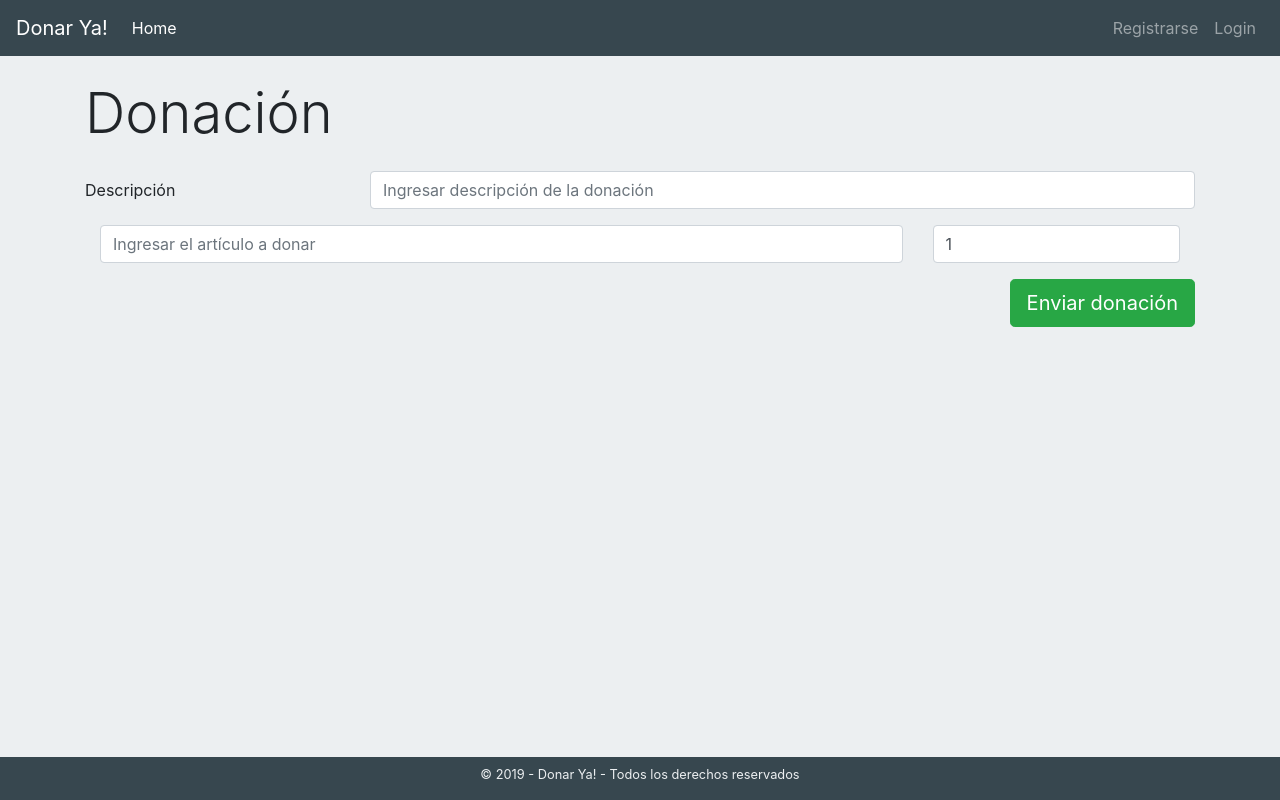
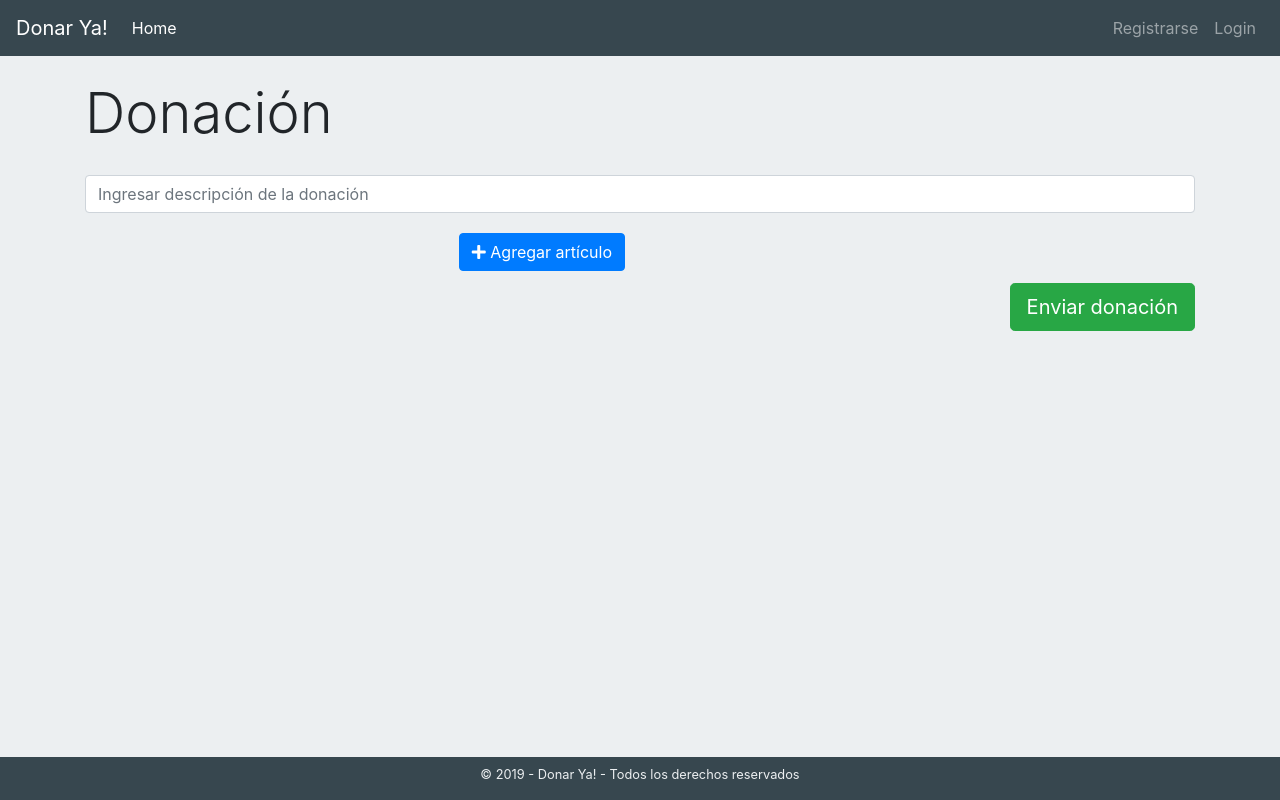
Before and after one commit to omelendrez/donarya, a React (Create React App) app: page /donar in a window 1280 px wide. Built offline with nearby package versions, Linux system fonts and the light colour scheme.

Commit message:
Complete add donations feature

```diff
--- a/src/components/Donar.jsx
+++ b/src/components/Donar.jsx
@@ -1,13 +1,24 @@
-import React, { useState } from 'react'
+import React, { useState, useEffect } from 'react'
 import API from '../services/api'
 import DonarForm from './DonarForm'
+import Item from './Item'
+import './Donar.scss'
 
 const Donar = () => {
 
   const [description, setDescription] = useState('')
   const [processing, setProcessing] = useState(false)
   const [error, setError] = useState({ error: false, message: '' })
+  const [isAdding, setIsAdding] = useState(false)
+  const [items, setItems] = useState([])
+  const [saved, setSaved] = useState(true)
+
   const { message: errMsg, error: errStatus } = error
+
+  useEffect(() => {
+    setSaved(false)
+    // eslint-disable-next-line
+  }, [])
 
   const handleChange = (e) => {
     const value = e.target.value
@@ -24,18 +35,31 @@ const Donar = () => {
   const handleSubmit = (e) => {
     e.preventDefault()
 
+    if (!items.length) {
+      setError({
+        ...error,
+        error: true,
+        message: 'Debe cargar al menos un artículo a la donación - Haga en el botón azul '
+      })
+      return
+    }
+
     setProcessing(true)
 
     const user = JSON.parse(localStorage.getItem('user'))
 
     const payload = {
       description,
-      userId: user.id
+      userId: user.id,
+      items
     }
 
     API
       .post('/donations', payload)
-      .then(() => setProcessing(false))
+      .then(data => {
+        setProcessing(false)
+        setSaved(true)
+      })
       .catch(err => {
         const { data } = err.response
         setError({
@@ -47,13 +71,63 @@ const Donar = () => {
       })
   }
 
+  const handleAdd = (e) => {
+    e.preventDefault()
+    setError({
+      ...error,
+      error: false,
+      message: ''
+    })
+    setIsAdding(true)
+  }
+
+  const handleSave = (item) => {
+    if (!item.title.length) {
+      setError({
+        ...error,
+        error: true,
+        message: 'Debe ingresar el artículo'
+      })
+      return
+    }
+
+    if (item.quantity < 1) {
+      setError({
+        ...error,
+        error: true,
+        message: 'Debe ingresar la cantidad'
+      })
+      return
+    }
+
+    if (items.find(it => it.title === item.title)) {
+      setError({
+        ...error,
+        error: true,
+        message: `Ya existe artículo ${item.title} en la lista`
+      })
+      return
+    }
+
+    setError({
+      ...error,
+      error: false,
+      message: ''
+    })
+
+    setItems([
+      ...items,
+      item
+    ])
+    setIsAdding(false)
+  }
+
   return (
     <div className="container mb-5 pb-5">
       <p className="my-4 display-4">Donación</p>
       <form onSubmit={handleSubmit}>
         <div className="form-group row">
-          <label htmlFor="description" className="col-sm-3 col-form-label">Descripción</label>
-          <div className="col-sm-9">
+          {!saved && <div className="col-sm-12  my-1">
             <input
               type="text"
               pattern="[a-zA-Z ]{8,}"
@@ -65,18 +139,38 @@ const Donar = () => {
               value={description}
               required />
           </div>
+          }
+          {!saved &&
+            <div className="col-sm-6 my-1">
+              <ul className="list-group my-1">
+                {items.map((item, index) => <Item key={index} item={item} />)}
+              </ul>
+              {isAdding &&
+                <div className="my-1">
+                  <DonarForm handleSave={handleSave} />
                 </div>
-        <div className="col-sm-12">
-          <DonarForm />
+              }
+              {!isAdding &&
+                <button
+                  type="button"
+                  className="btn btn-primary float-right  my-1"
+                  onClick={e => handleAdd(e)}
+                >
+                  <i className="fas fa-plus"></i> Agregar artículo
+              </button>
+              }
             </div>
-        <div className="mb-5">
+          }
+          <div className="col-sm-12 my-1">
             {errStatus && <div className="alert alert-danger" role="alert">
               {errMsg}
             </div>}
             {!errStatus && <button type="submit" disabled={processing} className="btn btn-lg btn-success float-right">Enviar donación</button>}
+            {saved && <div className="alert alert-success" role="alert">Donación enviada. Muchas gracias por su generosidad!</div>}
+          </div>
         </div>
       </form>
-    </div>
+    </div >
   )
 }
 
--- /dev/null
+++ b/src/components/Donar.scss
@@ -0,0 +1,3 @@
+ul {
+  list-style: none;
+}
--- a/src/components/DonarForm.jsx
+++ b/src/components/DonarForm.jsx
@@ -1,6 +1,7 @@
 import React, { useState } from 'react'
+import './DonarForm.scss'
 
-const DonarForm = () => {
+const DonarForm = (props) => {
   const [form, setForm] = useState({
     title: '',
     quantity: 1
@@ -13,6 +14,11 @@ const DonarForm = () => {
     })
   })
 
+  const handleSave = (e => {
+    e.preventDefault()
+    props.handleSave(form)
+  })
+
   return (
     <React.Fragment>
       <div className="form-group row">
@@ -20,25 +26,36 @@ const DonarForm = () => {
           <input
             type="text"
             pattern="[a-zA-Z 0-9]{3,}"
-            title="Artículo a donar"
+            title="Artículo"
             className="form-control"
             id="title"
-            placeholder="Ingresar el artículo a donar"
+            placeholder="Artículo"
             onChange={e => handleChange(e)}
             value={form.title}
             required />
         </div>
-        <div className="col-sm-3">
+        <div className="col-sm-2">
           <input
             type="text"
             pattern="[0-9]{1,}"
-            title="Ingrese la cantidad del artículo"
+            title="Cantidad"
             className="form-control"
             id="quantity"
             onChange={e => handleChange(e)}
             value={form.quantity}
             required />
         </div>
+
+        <div className="col-sm-1">
+          <button
+            type="button"
+            className="btn btn-success"
+            onClick={e => handleSave(e)}
+          >
+            <i className="fas fa-save"></i>
+          </button>
+        </div>
+
       </div>
     </React.Fragment>
   )
--- /dev/null
+++ b/src/components/DonarForm.scss
@@ -0,0 +1,3 @@
+.fa-save {
+  font-size: 1.2em;
+}
--- /dev/null
+++ b/src/components/Item.jsx
@@ -0,0 +1,19 @@
+import React from 'react'
+import './Item.scss'
+
+const Item = ({ item }) => {
+  const { title, quantity } = item
+  return (
+    <li className="list-group-item">
+      <div className="item">
+        <div className="field">{title}</div>
+        <div className="field">{quantity}</div>
+        <button className="btn btn-danger">
+          <i className="fas fa-times"></i>
+        </button>
+      </div>
+    </li>
+  )
+}
+
+export default Item
--- /dev/null
+++ b/src/components/Item.scss
@@ -0,0 +1,7 @@
+.item {
+  display: flex;
+  flex-direction: row;
+  .field {
+    width: 100%;
+  }
+}
--- a/src/components/Login.jsx
+++ b/src/components/Login.jsx
@@ -13,6 +13,7 @@ const Login = (props) => {
     props.setFullName('')
     setLogged(false)
     localStorage.removeItem('user')
+    // eslint-disable-next-line
   }, [])
 
   const showPassword = () => {
```
Lines whose indentation alone changed are shown as unchanged.
